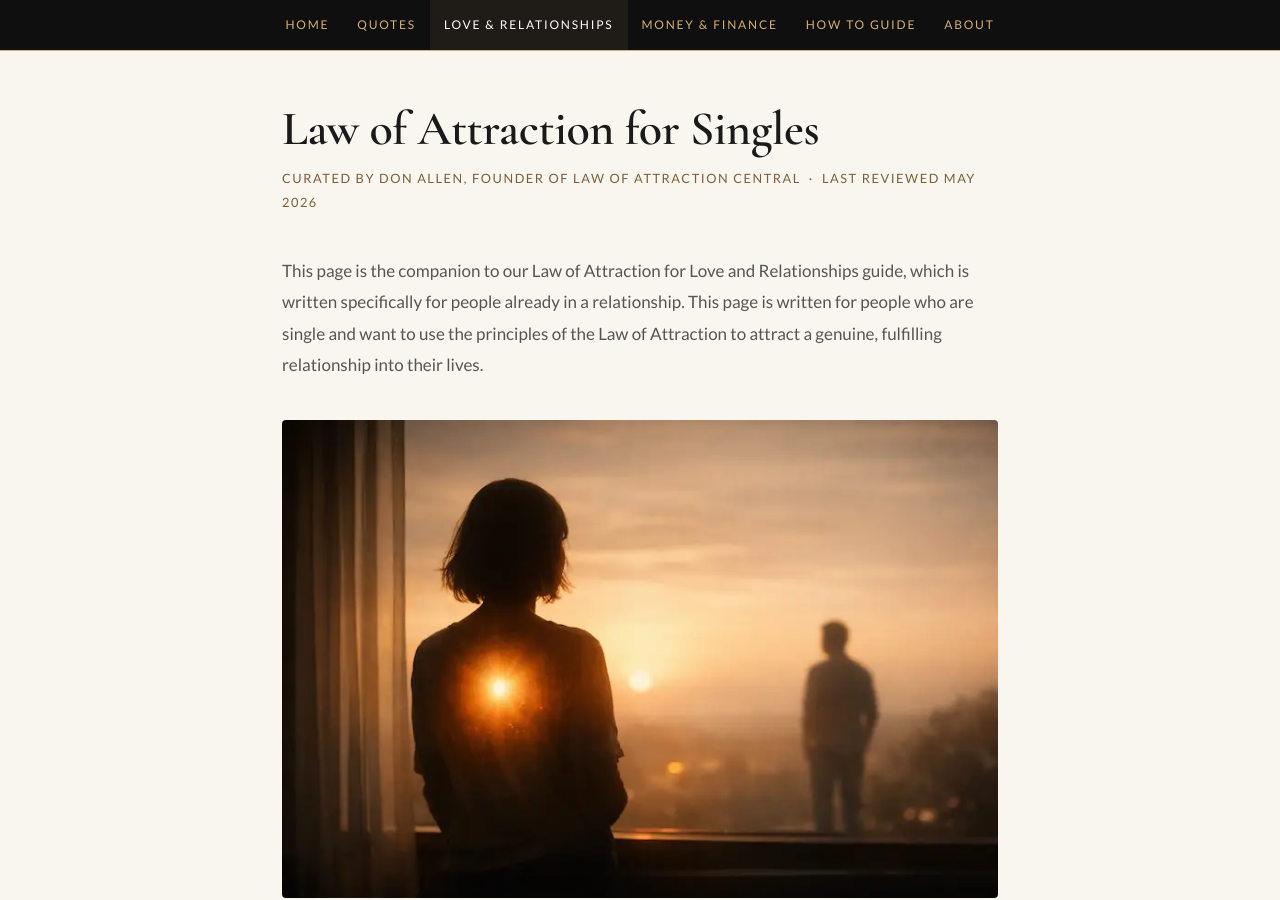
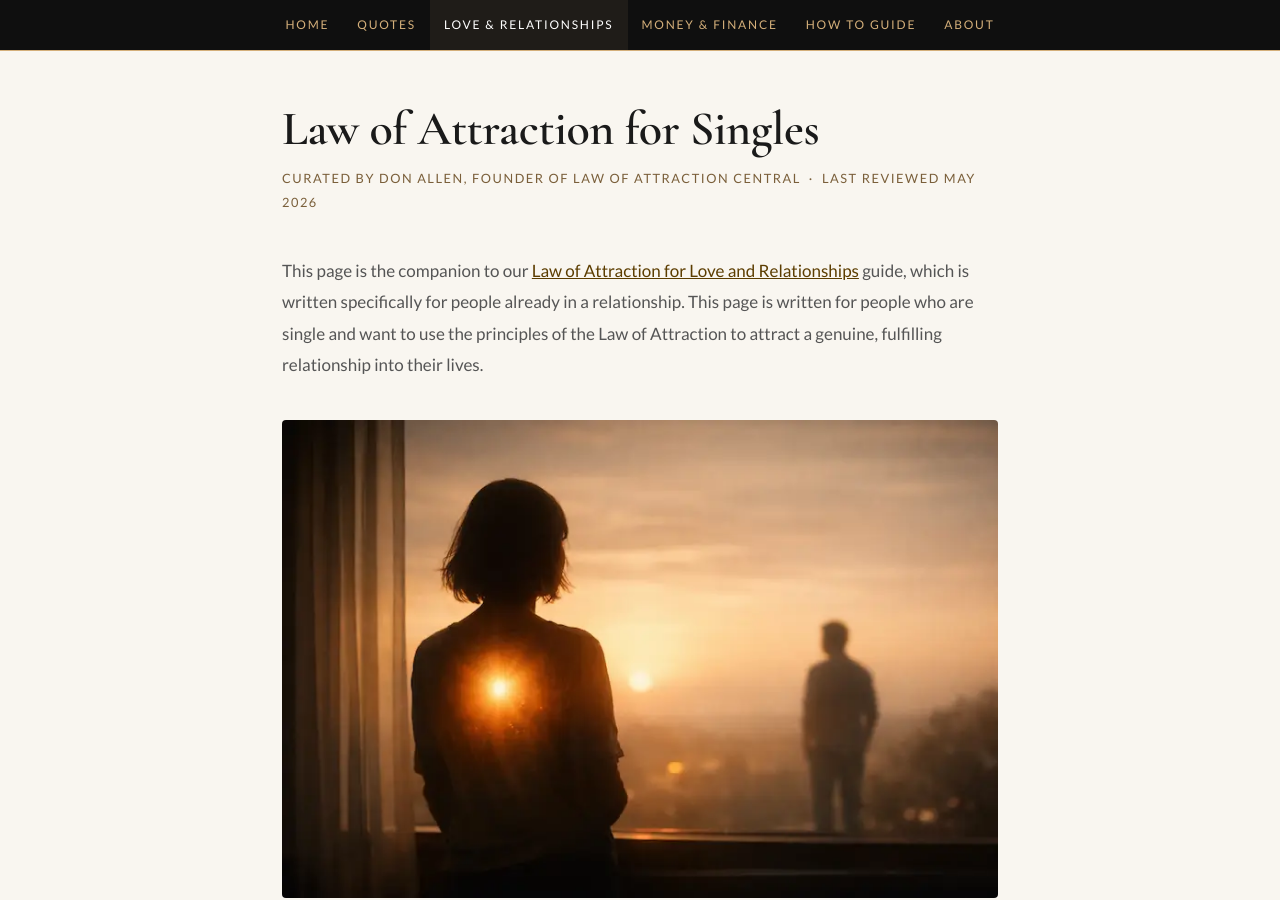
Before and after one commit to LOAC-Central/loacentral, a Jekyll site: the page built from law-of-attraction-love-relationships/singles/index.html, in a window 1280 px wide and 900 px high, scrolled down 410 px. Built offline with Jekyll 4.4.1, drawn with Linux system fonts in a browser that asks for light colours.

Commit message:
Update index.html

```diff
--- a/law-of-attraction-love-relationships/singles/index.html
+++ b/law-of-attraction-love-relationships/singles/index.html
@@ -365,7 +365,7 @@ permalink: /law-attraction-love-singles/
   <h1>Law of Attraction for Singles</h1>
   <p class="page-byline">Curated by Don Allen, Founder of Law of Attraction Central &nbsp;·&nbsp; Last reviewed May 2026</p>
 
-  <p>This page is the companion to our Law of Attraction for Love and Relationships guide, which is written specifically for people already in a relationship. This page is written for people who are single and want to use the principles of the Law of Attraction to attract a genuine, fulfilling relationship into their lives.</p>
+  <p>This page is the companion to our <a href="/law-of-attraction-love-relationships/" style="color:#5c3d00;text-decoration:underline;">Law of Attraction for Love and Relationships</a> guide, which is written specifically for people already in a relationship. This page is written for people who are single and want to use the principles of the Law of Attraction to attract a genuine, fulfilling relationship into their lives.</p>
 
   <!-- IMAGE — below first paragraph -->
   <img
```
